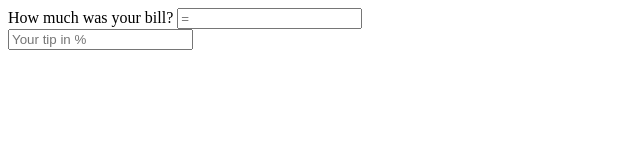
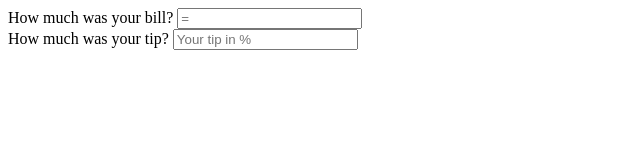
Before and after one commit to thebialy/day4_tip_calculator, a plain HTML site: page index.html in a window 1280 px wide. Shown: the whole page, without its empty margins (0-640 px from the left). Drawn offline with Linux system fonts and the light colour scheme.

Commit message:
added label

```diff
--- a/index.html
+++ b/index.html
@@ -12,7 +12,7 @@
         <input type="text" placeholder="="Enter your bill">
     </label>
     <br>
-    <label>
+    <label> How much was your tip?
         <input type="text" placeholder="Your tip in %">
     </label>
 
```
